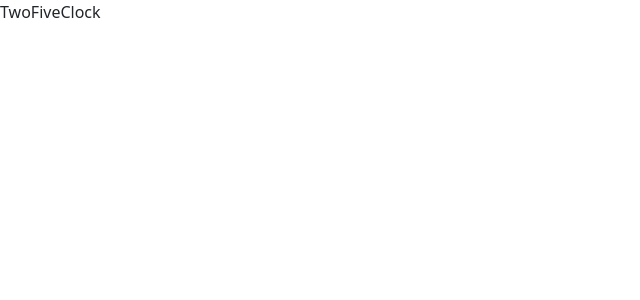
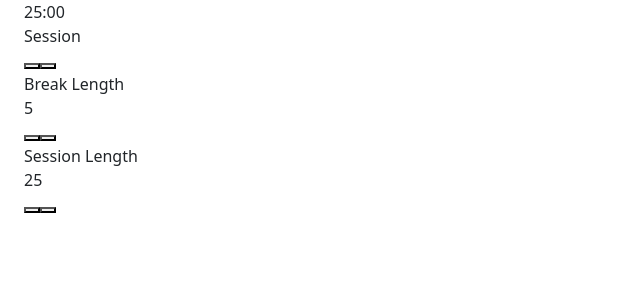
Before and after one commit to niitou/freecodecamp-frontend-development, a React (Create React App) app: page /two-five-clock in a window 1280 px wide. Shown: the top 300 px of the page, without its empty margins (0-640 px from the left). Built offline with nearby package versions, Linux system fonts and the light colour scheme.

Commit message:
two five plus five clock

```diff
--- a/src/Pages/TwoFiveClock.js
+++ b/src/Pages/TwoFiveClock.js
@@ -1,9 +1,243 @@
-import React from 'react'
+import React from "react"
 
-function TwoFiveClock() {
-  return (
-    <div>TwoFiveClock</div>
-  )
+const SESSION = 'Session'
+const BREAK = 'Break'
+const SESSIONLEN = 25
+const BREAKLEN = 5
+
+class TwoFiveClock extends React.Component {
+  constructor(props) {
+    super(props)
+    this.state = {
+      breakLen: BREAKLEN, // min
+      sessionLen: SESSIONLEN, // min
+      timeLeft: SESSIONLEN * 60, // sec
+      timerType: SESSION,
+      isTimerRunning: false,
+      intervalId: ''
+    }
+    this.changeTimerType = this.changeTimerType.bind(this)
+    this.handleDecrementBreak = this.handleDecrementBreak.bind(this)
+    this.handleIncrementBreak = this.handleIncrementBreak.bind(this)
+    this.handleDecrementSession = this.handleDecrementSession.bind(this)
+    this.handleIncrementSession = this.handleIncrementSession.bind(this)
+    this.resetTimer = this.resetTimer.bind(this)
+    this.toggleStartStopTimer = this.toggleStartStopTimer.bind(this)
+  }
+
+  changeTimerType() {
+    this.setState({
+      timerType: this.state.timerType === SESSION
+        ? BREAK
+        : SESSION,
+      timeLeft: this.state.timerType === SESSION
+        ? this.state.breakLen * 60
+        : this.state.sessionLen * 60
+    }, () => {
+      this.runTimer()
+    })
+  }
+
+  handleDecrementBreak() {
+    if (!this.state.isTimerRunning && this.state.breakLen > 1) {
+      this.setState({
+        breakLen: this.state.breakLen - 1,
+        timeLeft: this.state.timerType === BREAK
+          ? (this.state.breakLen - 1) * 60
+          : this.state.timeLeft
+      })
+    }
+  }
+
+  handleIncrementBreak() {
+    if (!this.state.isTimerRunning && this.state.breakLen < 60) {
+      this.setState({
+        breakLen: this.state.breakLen + 1,
+        timeLeft: this.state.timerType === BREAK
+          ? (this.state.breakLen + 1) * 60
+          : this.state.timeLeft
+      })
+    }
+  }
+
+  handleDecrementSession() {
+    if (!this.state.isTimerRunning && this.state.sessionLen > 1) {
+      this.setState({
+        sessionLen: this.state.sessionLen - 1,
+        timeLeft: this.state.timerType === SESSION
+          ? (this.state.sessionLen - 1) * 60
+          : this.state.timeLeft
+      })
+    }
+  }
+
+  handleIncrementSession() {
+    if (!this.state.isTimerRunning && this.state.sessionLen < 60) {
+      this.setState({
+        sessionLen: this.state.sessionLen + 1,
+        timeLeft: this.state.timerType === SESSION
+          ? (this.state.sessionLen + 1) * 60
+          : this.state.timeLeft
+      })
+    }
+  }
+
+  resetTimer() {
+    clearInterval(this.state.intervalId)
+    this.setState({
+      breakLen: BREAKLEN, // min
+      sessionLen: SESSIONLEN, // min
+      timeLeft: SESSIONLEN * 60, // sec
+      timerType: SESSION,
+      isTimerRunning: false,
+      intervalId: ''
+    })
+    this.beepSound.pause()
+    this.beepSound.currentTime = 0
+  }
+
+  runTimer() {
+    let intervalId = setInterval(() => {
+      this.setState({
+        timeLeft: this.state.timeLeft - 1
+      }, () => {
+        if (this.state.timeLeft === 0) {
+          this.beepSound.play()
+        }
+        if (this.state.timeLeft < 0) {
+          if (this.state.intervalId) clearInterval(this.state.intervalId)
+          this.changeTimerType()
+        }
+      })
+    }, 1000)
+    this.setState({
+      intervalId
+    })
+  }
+
+  toggleStartStopTimer() {
+    if (!this.state.isTimerRunning) {
+      this.runTimer()
+      this.setState({ isTimerRunning: true })
+    } else {
+      clearInterval(this.state.intervalId)
+      this.setState({
+        isTimerRunning: false,
+        intervalId: ''
+      })
+    }
+  }
+
+  clockify() {
+    let minutes = Math.floor(this.state.timeLeft / 60)
+    let seconds = this.state.timeLeft - minutes * 60
+    seconds = seconds < 10 ? '0' + seconds : seconds
+    minutes = minutes < 10 ? '0' + minutes : minutes
+    return minutes + ':' + seconds
+  }
+
+  render() {
+    let stopStartTimer = this.state.isTimerRunning
+      ? 'fa fa-pause'
+      : 'fa fa-play'
+
+    return (
+      <div className='container-fluid'>
+        <div className='row-container row justify-content-center align-items-center'>
+          <div className='clock-container row'>
+            <Timer
+              timeLeft={this.clockify()}
+              timerType={this.state.timerType}
+              resetTimer={this.resetTimer}
+              stopStartTimer={stopStartTimer}
+              toggleStartStopTimer={this.toggleStartStopTimer}
+            />
+            <div>
+              <div className='break-container'>
+                <SetTimerLength
+                  timerLabelId='break-label'
+                  timerLabel='Break Length'
+                  timerLen={this.state.breakLen}
+                  timerLenId='break-length'
+                  decTimerId='break-decrement'
+                  handleDecrementTimer={this.handleDecrementBreak}
+                  incTimerId='break-increment'
+                  handleIncrementTimer={this.handleIncrementBreak}
+                />
+              </div>
+              <div className='session-container'>
+                <SetTimerLength
+                  timerLabelId='session-label'
+                  timerLabel='Session Length'
+                  timerLen={this.state.sessionLen}
+                  timerLenId='session-length'
+                  decTimerId='session-decrement'
+                  handleDecrementTimer={this.handleDecrementSession}
+                  incTimerId='session-increment'
+                  handleIncrementTimer={this.handleIncrementSession}
+                />
+              </div>
+            </div>
+            <audio
+              id='beep'
+              load='auto'
+              ref={(audio) => {
+                this.beepSound = audio
+              }}
+              src='https://raw.githubusercontent.com/freeCodeCamp/cdn/master/build/testable-projects-fcc/audio/BeepSound.wav'
+            ></audio>
+          </div>
+        </div>
+      </div>
+    )
+  }
+}
+
+class SetTimerLength extends React.Component {
+  render() {
+    return (
+      <div>
+        <div id={this.props.timerLabelId}>{this.props.timerLabel}</div>
+        <span id={this.props.timerLenId}>{this.props.timerLen}</span>
+        <div>
+          <button
+            className='inc-arrow'
+            onClick={this.props.handleIncrementTimer}
+          >
+            <i id={this.props.incTimerId} className='fa fa-arrow-up'></i>
+          </button>
+          <button onClick={this.props.handleDecrementTimer}>
+            <i id={this.props.decTimerId} className='fa fa-arrow-down'></i>
+          </button>
+        </div>
+      </div>
+    )
+  }
+}
+
+class Timer extends React.Component {
+  render() {
+    return (
+      <div>
+        <div id='time-left'>
+          {this.props.timeLeft}
+        </div>
+        <div id='display-controls'>
+          <div id='timer-label'>
+            {this.props.timerType}
+          </div>
+          <div id='timer-ssr'>
+            <button id='start_stop' onClick={this.props.toggleStartStopTimer}>
+              <i className={this.props.stopStartTimer} aria-hidden='true'></i>
+            </button>
+            <button id='reset' onClick={this.props.resetTimer}>
+              <i className='fa fa-refresh' aria-hidden='true'></i>
+            </button>
+          </div>
+        </div>
+      </div>
+    )
+  }
 }
 
 export default TwoFiveClock
```
